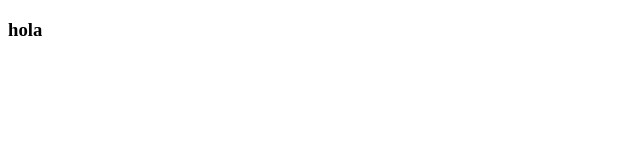
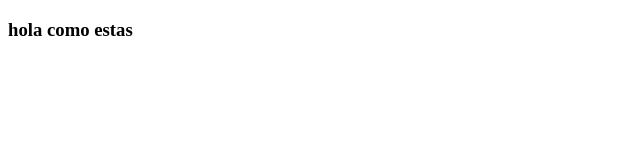
Before and after one commit to Josequake/pruebaRep, a plain HTML site: page index.html in a window 1280 px wide. Shown: the full height of the page, 0-640 px from the left. Drawn offline with Linux system fonts and the light colour scheme.

Commit message:
primera modificacion

```diff
--- a/index.html
+++ b/index.html
@@ -7,7 +7,7 @@
 </head>
 <body>
 
-<h3>hola</h3>
+<h3>hola como estas</h3>
 
 </body>
 </html>
```
